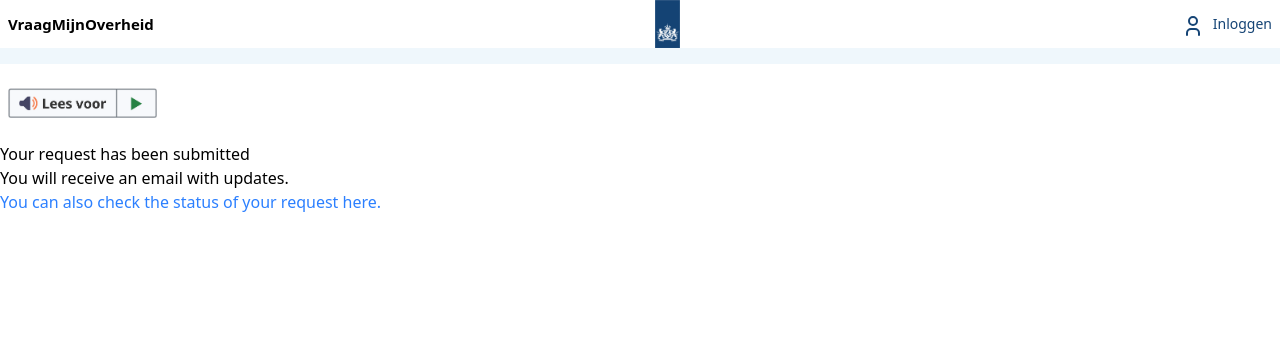
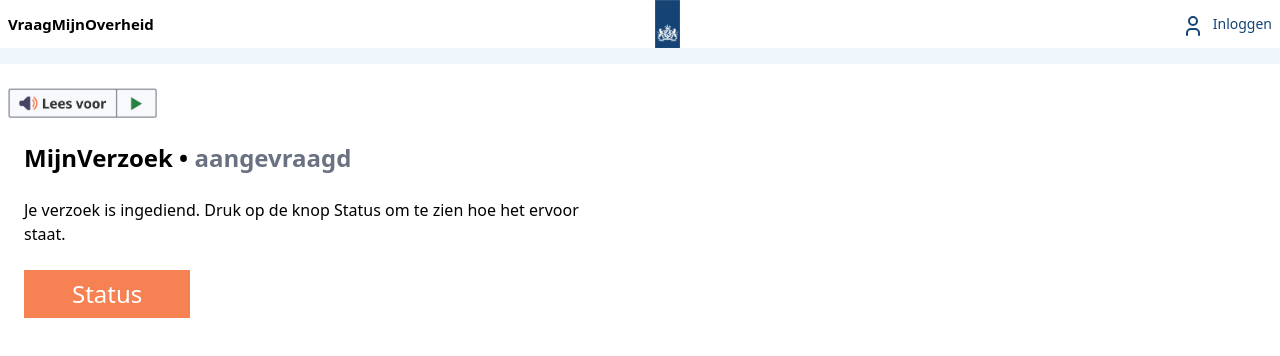
Before and after one commit to bekkblando/woo-frontend, a React (Vite) app: page /completed-request in a window 1280 px wide. Shown: the top 356 px of the page. Built offline with nearby package versions, Linux system fonts and the light colour scheme; no server answers.

Commit message:
status page

```diff
--- a/src/pages/CompletedRequest.tsx
+++ b/src/pages/CompletedRequest.tsx
@@ -7,9 +7,11 @@
     return (
         <div>
             <Navbar />
-            <h1>Your request has been submitted</h1>
-            <p>You will receive an email with updates.</p>
-            <a href={`/status?wooRequestId=${wooRequestId}`} className="text-blue-500">You can also check the status of your request here.</a>
+            <div className="w-1/2 flex flex-col gap-6 px-6 text-left items-center justify-start">
+            <div className="text-2xl font-bold self-start">MijnVerzoek • <span className="text-gray-500">aangevraagd</span></div>
+            <p>Je verzoek is ingediend. Druk op de knop Status om te zien hoe het ervoor staat.</p>
+            <a href={`/status?wooRequestId=${wooRequestId}`} className="self-start text-2xl display-inline-block bg-[#F68153] self-end text-white px-12 py-2">Status</a>
+            </div>
         </div>
     );
 };
```
